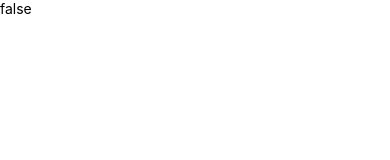
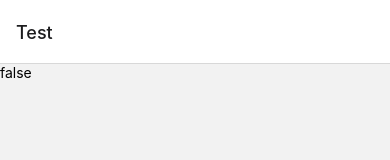
Before and after one commit to bumengi94/mobile-kit, a React Native app: screen / in a window 390 px wide. Shown: the top 160 px of the page. Built offline with nearby package versions, Linux system fonts and the light colour scheme.

Commit message:
navigation setup added

```diff
--- a/index.ts
+++ b/index.ts
@@ -1,3 +1,4 @@
+import "react-native-gesture-handler";
 import { AppRegistry } from "react-native";
 import App from "./src/App";
 import "./src/utils/i18n";
--- a/src/App.tsx
+++ b/src/App.tsx
@@ -1,19 +1,20 @@
-import React, { FC, lazy, StrictMode, Suspense } from "react";
+import React, { FC, lazy, Suspense } from "react";
 import { Provider } from "react-redux";
 import { store } from "./redux";
 import { Loading } from "./components";
+import { NavigationContainer } from "@react-navigation/native";
 
-const Test = lazy(() => import("./components/Test"));
+const MainRouter = lazy(() => import("./routers"));
 
 const App: FC = () => {
 	return (
-		<StrictMode>
-			<Suspense fallback={<Loading />}>
-				<Provider store={store}>
-					<Test />
-				</Provider>
-			</Suspense>
-		</StrictMode>
+		<Suspense fallback={<Loading />}>
+			<Provider store={store}>
+				<NavigationContainer>
+					<MainRouter />
+				</NavigationContainer>
+			</Provider>
+		</Suspense>
 	);
 };
 
--- /dev/null
+++ b/src/routers/Main.tsx
@@ -0,0 +1,16 @@
+import React, { FC, lazy } from "react";
+import { createStackNavigator } from "@react-navigation/stack";
+
+const Test = lazy(() => import("../components/Test"));
+
+const { Navigator, Screen } = createStackNavigator();
+
+const MainRouter: FC = () => {
+	return (
+		<Navigator>
+			<Screen name={"Test"} component={Test} />
+		</Navigator>
+	);
+};
+
+export default MainRouter;
--- /dev/null
+++ b/src/routers/index.ts
@@ -0,0 +1 @@
+export { default } from "./Main";
```
Also changed, not shown: .babelrc (added).
